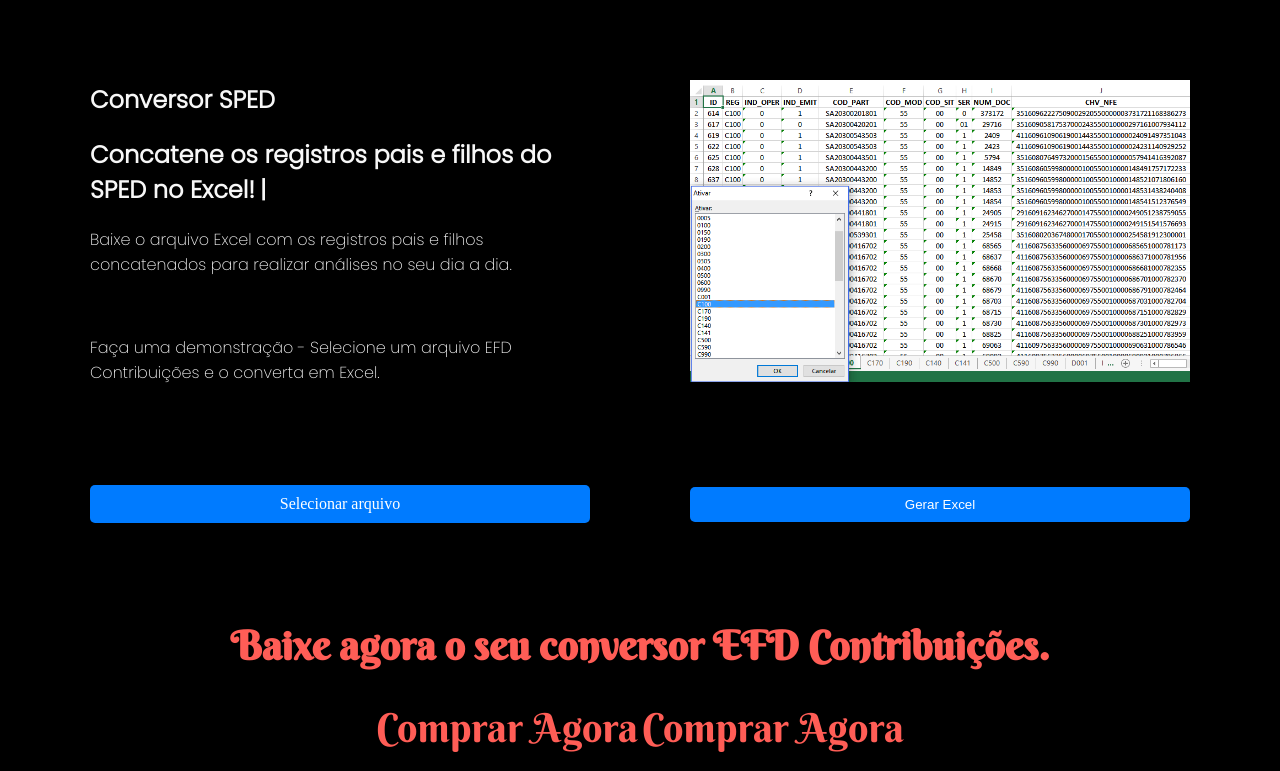
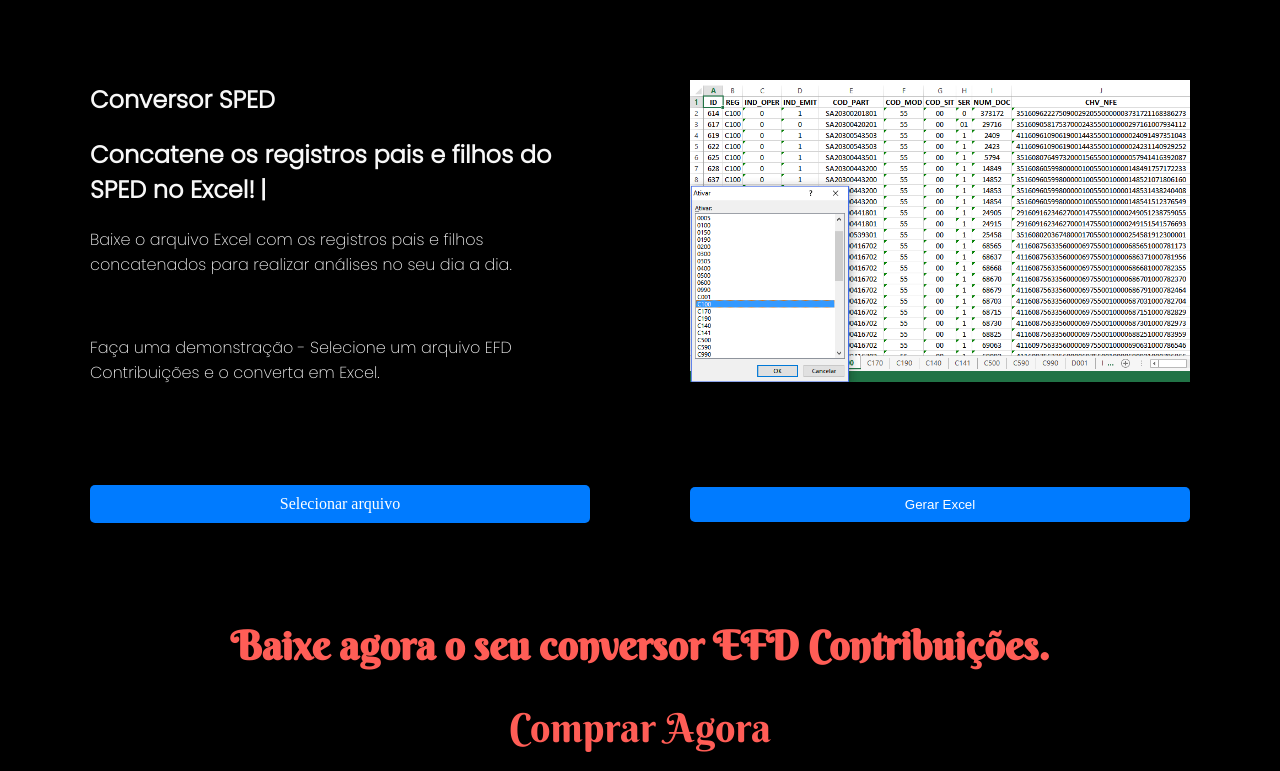
Before and after one commit to GutoCaetano86/Pagina-Converter-Sped, a plain HTML site: page index.html in a window 1280 px wide. Shown: the part 181-952 px from the top of the page. Drawn offline with Linux system fonts and the light colour scheme; a script that the page names is missing.

Commit message:
Update index.html

```diff
--- a/index.html
+++ b/index.html
@@ -55,6 +55,7 @@
             <a href="https://go.hotmart.com/E73499045I?dp=1" target="_blank" rel="noopener noreferrer">Baixe agora o seu conversor EFD Contribuições.</a>
         </h1>
         <br>
+
 	<script type="text/javascript">
             function importHotmart(){
                  var imported = document.createElement('script');
@@ -68,7 +69,7 @@
              importHotmart();
         </script>
         <a onclick="return false;" href="https://pay.hotmart.com/E73499045I?checkoutMode=2&off=527pm00g" class="hotmart-fb hotmart__button-checkout">Comprar Agora</a>
- <a onclick="return false;" href="https://pay.hotmart.com/E73499045I?checkoutMode=2&off=527pm00g" class="hotmart-fb hotmart__button-checkout">Comprar Agora</a>
+
     </div>
     <footer>
         <nav aria-label="navegação de links sociais">
```
Lines whose indentation alone changed are shown as unchanged.
